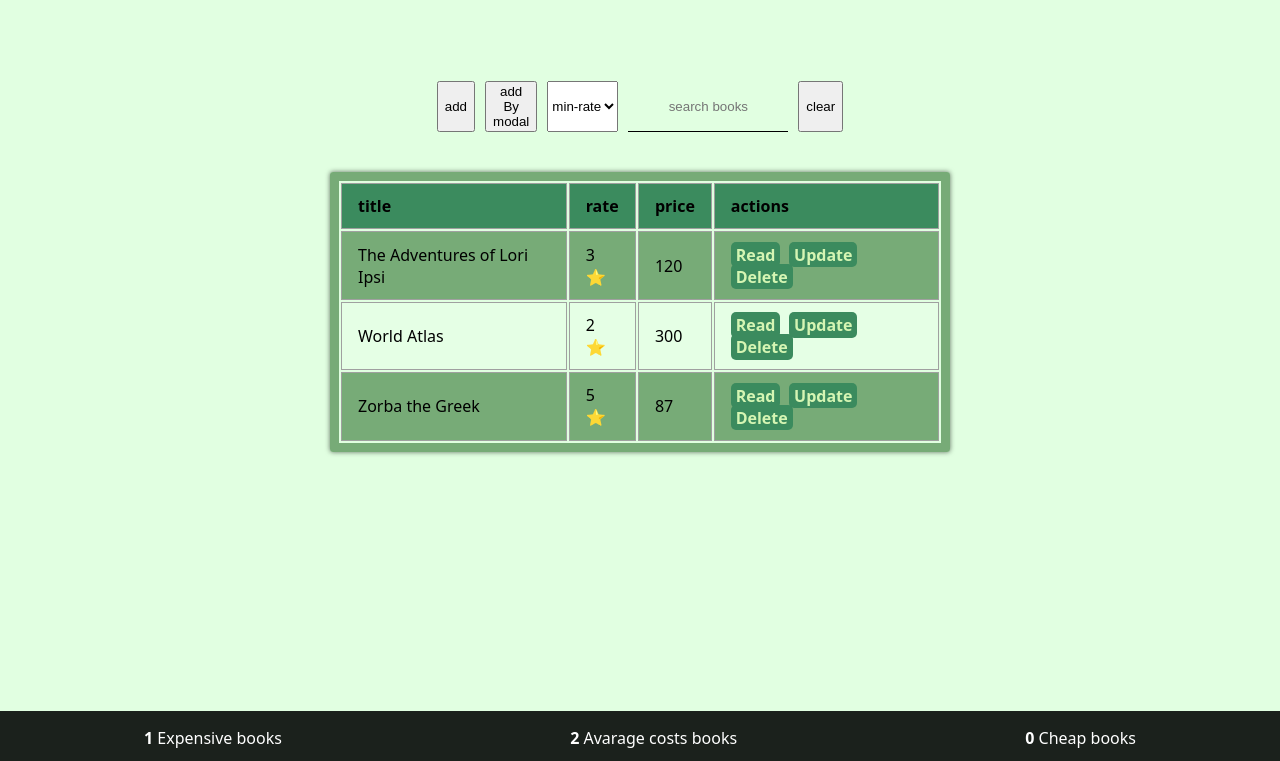
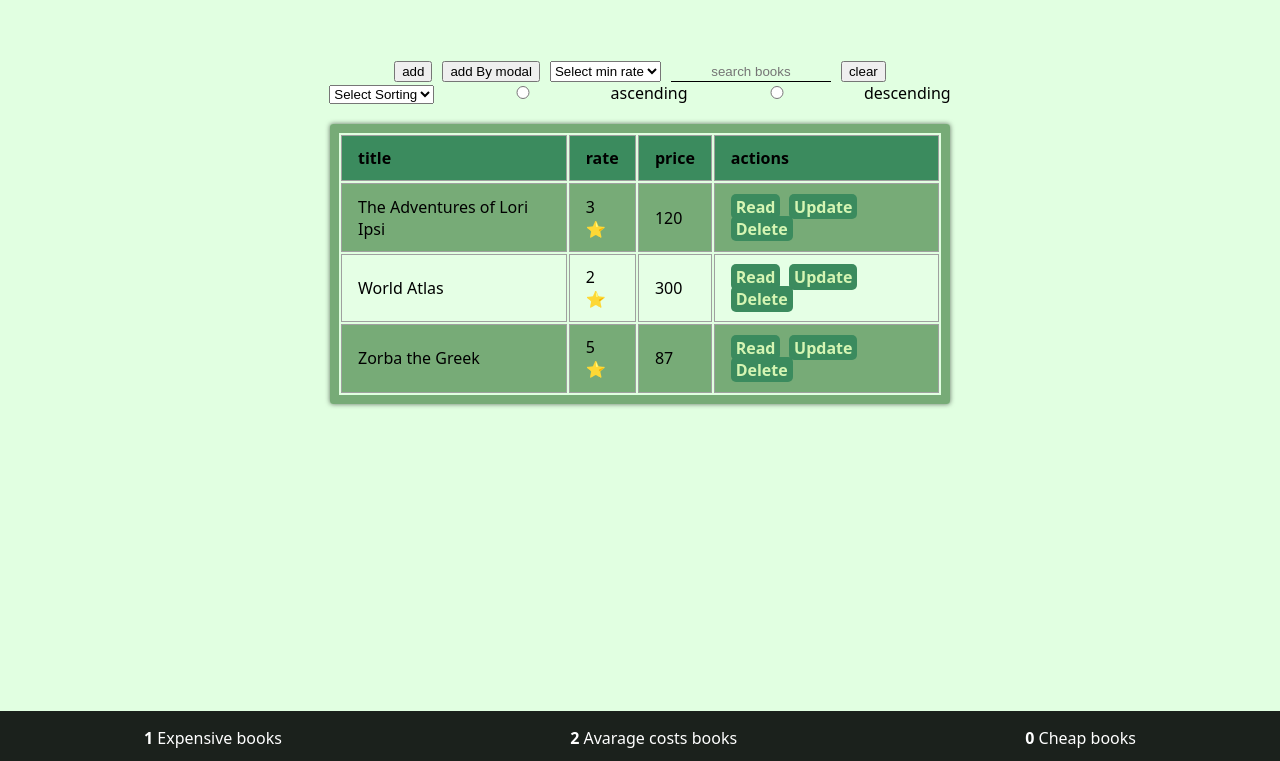
Before and after one commit to yoavnatan/Book-Shop, a plain HTML site: page index.html in a window 1280 px wide. Shown: the part 39-800 px from the top of the page. Drawn offline with Linux system fonts and the light colour scheme.

Commit message:
add support for sorting

```diff
--- a/css/style.css
+++ b/css/style.css
@@ -249,11 +249,7 @@ main>button {
 .nav-group {
 
     display: flex;
-    justify-content: center;
     gap: 10px;
-    /* background-color: var(--color1); */
-    margin: 20px auto;
-    width: 50vh;
 }
 
 .cards-container .title {
@@ -264,3 +260,7 @@ main>button {
 .cards-container .price {
     margin-block-end: 1em;
 }
+
+/* .sort-by {
+    display: flex;
+} */
--- a/index.html
+++ b/index.html
@@ -22,15 +22,31 @@
             <button class="btn-add" onclick="onAddBook()">add</button>
             <button class="btn-add-modal" onclick="onAddBookByModal()">add By modal</button>
             <select class="min-rate-filter" name="rates" onchange="onFilterByRate(this)">
-                <option value=''>min-rate</option>
+                <option value=''>Select min rate</option>
                 <option>1</option>
                 <option>2</option>
                 <option>3</option>
                 <option>4</option>
                 <option>5</option>
             </select>
+
+
             <input class="title-search" type="text" oninput="onSearchBook(this)" placeholder="search books">
             <button class="clear" onclick="onClearClicked()">clear</button>
+        </div>
+        <div class="sort-by">
+            <select class="sort-field" onchange="onSetSortBy()">
+                <option value="">Select Sorting</option>
+                <option value="title">By Title</option>
+                <option value="minRate">Rate</option>
+            </select>
+            <!-- <legend>Order for sorting</legend> -->
+            <input class="sort-dir" type="radio" name="order" id="ascending" value="ascending" checked
+                onclick="onSetSortBy()">
+            <label for="ascending">ascending</label>
+            <input class="sort-dir" type="radio" name="order" id="descending" value="descending"
+                onclick="onSetSortBy()">
+            <label for="descending">descending</label>
         </div>
 
         <table class="table-container">
--- a/js/book.controller.js
+++ b/js/book.controller.js
@@ -15,7 +15,7 @@ function onInit() {
 
 
 function render() {
-    const books = getBooks(gQueryOptions.filterBy)
+    const books = getBooks(gQueryOptions)
 
     if (gLayout === 'cards') renderCards(books)
     if (gLayout === 'table') renderTable(books)
@@ -217,6 +217,23 @@ function onFilterByRate(elFilterBy) {
     render()
 }
 
+function onSetSortBy() {
+    const elSortField = document.querySelector('.sort-field')
+    const elSortDirs = document.querySelectorAll('.sort-dir')
+    var elSortDir
+    for (var i = 0; i < 2; i++) {
+        if (elSortDirs[i].checked) {
+            elSortDir = elSortDirs[i]
+        }
+    }
+
+    if (elSortDir.value === 'ascending') gQueryOptions.sortBy.sortDir = 1
+    else if (elSortDir.value === 'descending') gQueryOptions.sortBy.sortDir = -1
+    gQueryOptions.sortBy.sortField = elSortField.value
+
+    render()
+
+}
 
 //* Query Params
 function readQueryParams() {
@@ -250,8 +267,9 @@ function renderQueryParams() {
     const sortField = gQueryOptions.sortBy.sortField
     const sortDir = +gQueryOptions.sortBy.sortDir
 
-    // document.querySelector('.sort-by select').value = sortField || ''
-    // document.querySelector('.sort-by input').checked = (sortDir === -1) ? true : false
+    document.querySelector('.sort-by select').value = sortField || ''
+    document.querySelector('#descending').checked = (sortDir === -1) ? true : false
+    document.querySelector('#ascending').checked = (sortDir === 1) ? true : false
 }
 
 function setQueryParams() {
--- a/js/services/book.service.js
+++ b/js/services/book.service.js
@@ -6,14 +6,37 @@ var gBooks
 _createBooks()
 console.log(gBooks)
 
-function getBooks(filterBy) {
-    if (!filterBy.txt && !filterBy.minRate) return gBooks
+function getBooks(options) {
+    if (!options) options = {} // why?
 
-    if (filterBy.txt && !filterBy.minRate) return gBooks.filter(book => book.title.toLowerCase().includes(filterBy.txt.toLowerCase()))
+    const filterBy = options.filterBy
+    const sortBy = options.sortBy
+    const page = options.page
 
-    if (!filterBy.txt && filterBy.minRate) return gBooks.filter(book => book.rate >= filterBy.minRate)
+    var books = _filterBooks(filterBy)
 
-    return gBooks.filter(book => book.rate >= filterBy.minRate && book.title.toLowerCase().includes(filterBy.txt.toLowerCase()))
+    if (sortBy.sortField) {
+        if (sortBy.sortField === 'title') {
+            books.sort((book1, book2) => book1.title.localeCompare(book2.title) * sortBy.sortDir)
+        } else if (sortBy.sortField === 'minRate') {
+            books.sort((book1, book2) => (book1.rate - book2.rate) * sortBy.sortDir)
+        }
+    }
+
+    return books
+}
+
+function _filterBooks(filterBy) {
+    var books = gBooks.slice()
+
+    if (filterBy.txt) {
+        books = books.filter(book => book.title.toLowerCase().includes(filterBy.txt.toLowerCase()))
+    }
+    if (filterBy.minRate) {
+        books = books.filter(book => book.rate >= filterBy.minRate)
+    }
+
+    return books
 }
 
 function getBookById(bookId) {
```
